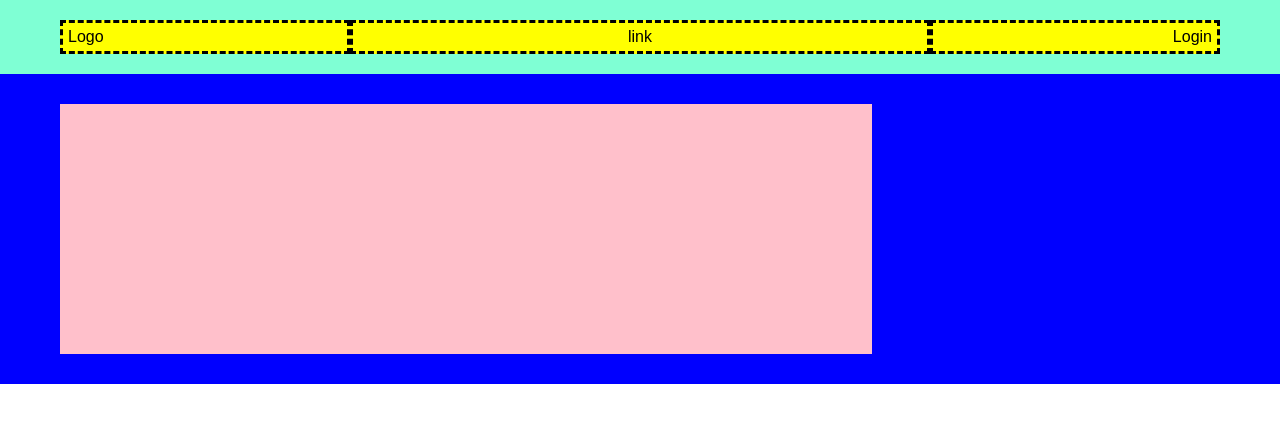
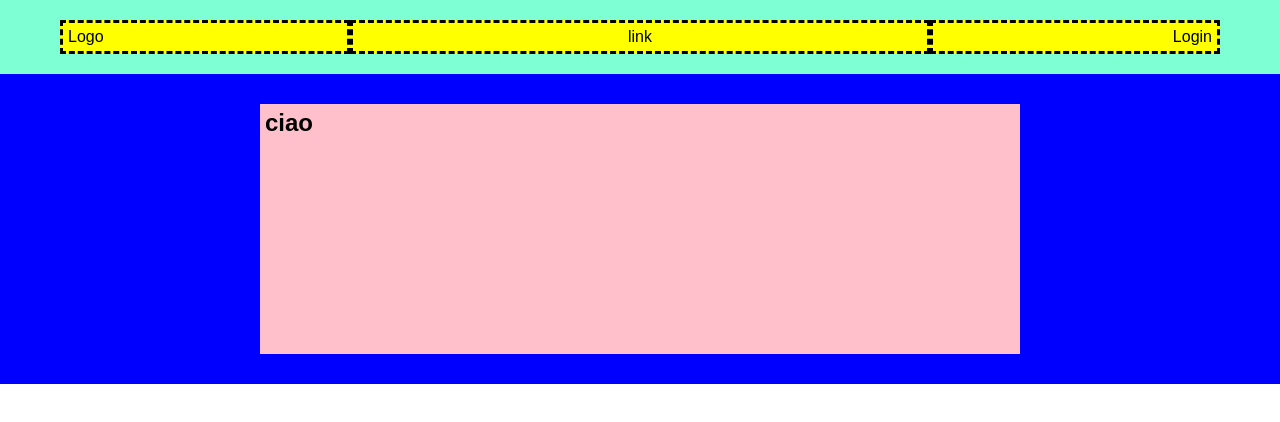
Before and after one commit to eltonanit/htmlcss-struttura-discord, a plain HTML site: page index.html in a window 1280 px wide. Drawn offline with Linux system fonts and the light colour scheme.

Commit message:
[FIX] Added Main

```diff
--- a/index.html
+++ b/index.html
@@ -41,6 +41,7 @@
             <div class=" container-sm">
                 <div class="row">
                     <div class="col-100">
+                        <h2>ciao </h2>
 
 
                     </div>
--- a/style.css
+++ b/style.css
@@ -22,7 +22,7 @@ header{
 
 }
 .container-sm {
-    max-width: 1200px;
+    max-width: 990px;
     margin: 0 auto;
 
 
@@ -34,6 +34,7 @@ header{
     display: flex;
     flex-wrap: wrap;
     padding: 20px;
+    justify-content: center;
 
 }
 
@@ -55,9 +56,10 @@ header{
     text-align: center;
 }
 .col-100{
-    width: 70%;
+    width:80% ;
     background-color: pink;
     height: 250px;
+    padding: 5px;
 
 }
 .bg-blue
```
